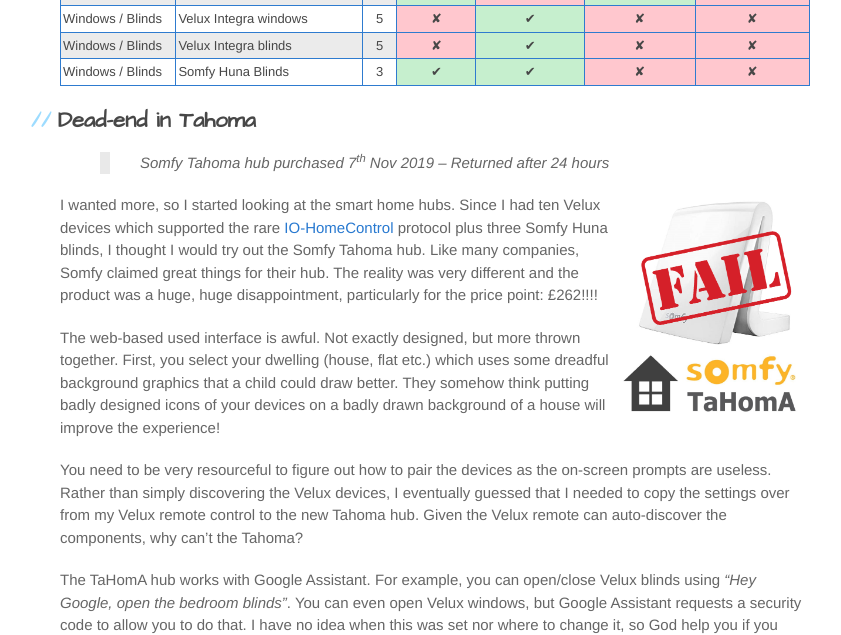
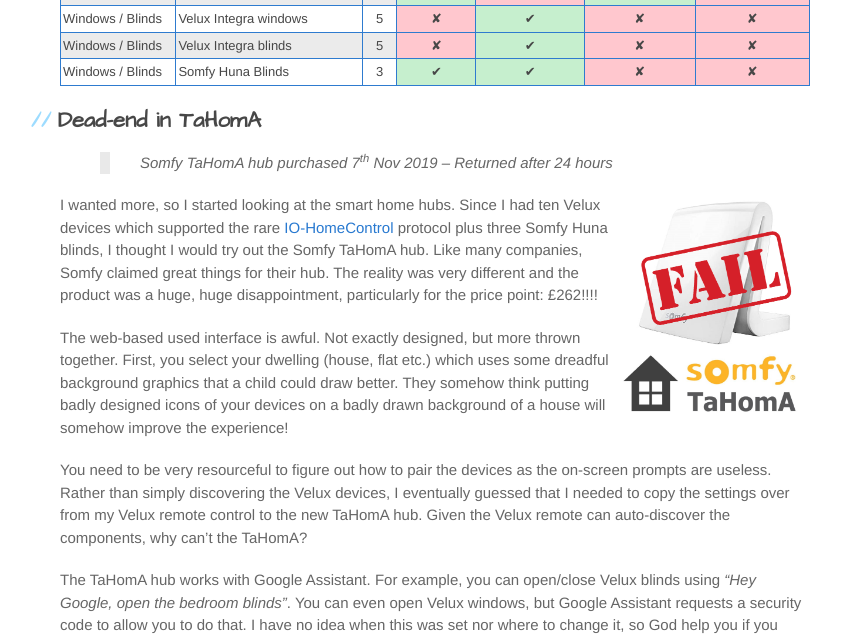
Before and after one commit to DrJohnT/DrJohnT.github.io, a Jekyll site: the page built from _blog_posts/2020-04-21-ha_journey.md, in a window 1280 px wide and 1400 px high, scrolled down 1891 px. Shown: the part 155-790 px from the top of the window, without its empty margins (110-951 px from the left). Built offline with Jekyll 4.4.1, drawn with Linux system fonts in a browser that asks for light colours; some of the changed text lies outside the part shown.

```diff
--- a/_blog_posts/2020-04-21-ha_journey.md
+++ b/_blog_posts/2020-04-21-ha_journey.md
@@ -211,17 +211,17 @@ Google Home would only control the Belkin smart plugs and the Logitech Harmony H
   </tbody>
 </table>
 
-## Dead-end in Tahoma
+## Dead-end in TaHomA
 
-> *Somfy Tahoma hub purchased 7<sup>th</sup> Nov 2019 – Returned after 24 hours*
+> *Somfy TaHomA hub purchased 7<sup>th</sup> Nov 2019 – Returned after 24 hours*
 
 <img align="right"  width="200px" src="../assets/images/HowEBay/somfy_tahoma_fail.png"/>
 
-I wanted more, so I started looking at the smart home hubs.  Since I had ten Velux devices which supported the rare [IO-HomeControl](http://www.io-homecontrol.com/index.php/en/) protocol plus three Somfy Huna blinds, I thought I would try out the Somfy Tahoma hub.  Like many companies, Somfy claimed great things for their hub.  The reality was very different and the product was a huge, huge disappointment, particularly for the price point: £262!!!!
+I wanted more, so I started looking at the smart home hubs.  Since I had ten Velux devices which supported the rare [IO-HomeControl](http://www.io-homecontrol.com/index.php/en/) protocol plus three Somfy Huna blinds, I thought I would try out the Somfy TaHomA hub.  Like many companies, Somfy claimed great things for their hub.  The reality was very different and the product was a huge, huge disappointment, particularly for the price point: £262!!!!
 
-The web-based used interface is awful. Not exactly designed, but more thrown together. First, you select your dwelling (house, flat etc.) which uses some dreadful background graphics that a child could draw better. They somehow think putting badly designed icons of your devices on a badly drawn background of a house will improve the experience!
+The web-based used interface is awful. Not exactly designed, but more thrown together. First, you select your dwelling (house, flat etc.) which uses some dreadful background graphics that a child could draw better. They somehow think putting badly designed icons of your devices on a badly drawn background of a house will somehow improve the experience!
 
-You need to be very resourceful to figure out how to pair the devices as the on-screen prompts are useless. Rather than simply discovering the Velux devices, I eventually guessed that I needed to copy the settings over from my Velux remote control to the new Tahoma hub.  Given the Velux remote can auto-discover the components, why can’t the Tahoma?
+You need to be very resourceful to figure out how to pair the devices as the on-screen prompts are useless. Rather than simply discovering the Velux devices, I eventually guessed that I needed to copy the settings over from my Velux remote control to the new TaHomA hub.  Given the Velux remote can auto-discover the components, why can’t the TaHomA?
 
 The TaHomA hub works with Google Assistant.  For example, you can open/close Velux blinds using *“Hey Google, open the bedroom blinds”*. You can even open Velux windows, but Google Assistant requests a security code to allow you to do that. I have no idea when this was set nor where to change it, so God help you if you don’t know the code!
 
@@ -376,7 +375,7 @@ Spurred on by the announcement that Google had stopped their manufacture, I purc
 
 <img align="right" width="200px" src="../assets/images/HowEBay/HAlogo.png"/>
 
-Having been disappointed with SmartThings, I decided it was time to roll up my sleeves and write some serious code.  To that end I purchased Raspberry Pi and installed Home Assistant.  To my surprise, apart from a little YAML, there was not a lot of things for which I needed to write code.   [Home Assistant](https://www.home-assistant.io/) supports so many things out of the box and discovers many more automatically that there is little need to resort to coding.  Soon many more of my devices were under my control and the list keeps growing by the day.
+Having been disappointed with SmartThings, I decided it was time to roll up my sleeves and write some serious code.  To that end I purchased Raspberry Pi and installed [Home Assistant](https://www.home-assistant.io/).  To my surprise, apart from a little YAML, there was not a lot of things for which I needed to write code.   [Home Assistant](https://www.home-assistant.io/) supports so many things out of the box and discovers many more automatically that there is little need to resort to coding.  Soon many more of my devices were under my control and the list keeps growing by the day.
 
 Although [Home Assistant](https://www.home-assistant.io/) (HA) had usurped SmartThings crown, at this point I still used SmartThings as my Zigbee and Z-Wave gateway.  However, after a while the HA / SmartThings integration started getting unreliable, often displaying a fleeting message *“Call to the SmartThings server failed”*. I partly blamed this on the Meross Monster, but I did hanker after a non-internet-based solution to my Zigbee communication.
 
@@ -437,9 +436,19 @@ Now, when the alarm is set, lights around the apartment are automatically turned
 
 <img align="right" width="200px" src="../assets/images/HowEBay/wiser_kit2.jpg"/>
 
-I had long desired a heating system which could support room by room control.  After looking at buying individual TRVs, I eventually took the plunge for an integrated system controlled by the excellent [Drayton Wiser Heating Component for Home Assistant](https://github.com/asantaga/wiserHomeAssistantPlatform).
+Like most homes, the heating was either all or nothing. That is, once the boiler is on, then all the radiators get hot regardless.  Obviously thermostatic radiator valves can reduce the temperature in certain rooms, but that does not cater for the following scenarios:
 
-I now have room by room heating control which adapts to where we are and what we are doing. A full write up of my use of this integration can be found on my [Home Assistant config GitHub repo](https://github.com/DrJohnT/HomeAssistantPublicConfig#central-heating--hot-water).
+<ul>
+<li>When working from home, I want to switch off all the radiators in the rest of the home.</li>
+<li>When my partner is home alone, only the bedroom needs heating, so switch off all the radiators in the rest of the home</li>
+<li>When the family is about, I want the whole home heated</li>
+</ul>
+
+I found that I was constantly walking around the flat turning the radiator valves on and off manually.  Sometimes I would forget and my partner complained she was cold.  Clearly I needed remote controlled thermostatic values on each radiator which would allow me to set the temperature of each room individually.
+
+After looking at buying individual TRVs like the Salus and Meross described above, I eventually took the plunge for an integrated system from [Drayton](https://wiser.draytoncontrols.co.uk/) which is controlled through [Home Assistant](https://www.home-assistant.io/) by the excellent [Wiser Heating Component](https://github.com/asantaga/wiserHomeAssistantPlatform).
+
+I now have room by room heating control which adapts to where we are and what we are doing.
 
 ## Sweet, sweet Harmony
 
```
Also changed, not shown: other parts of _blog_posts/2020-04-21-ha_journey.md (+1 -2 lines).
